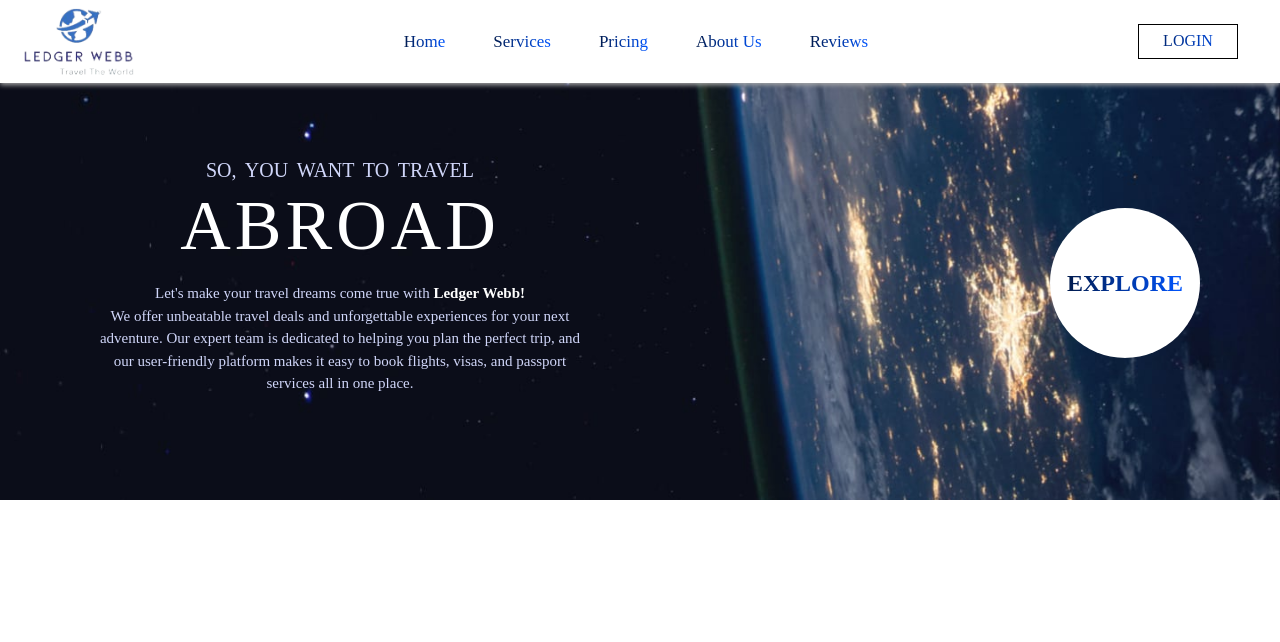
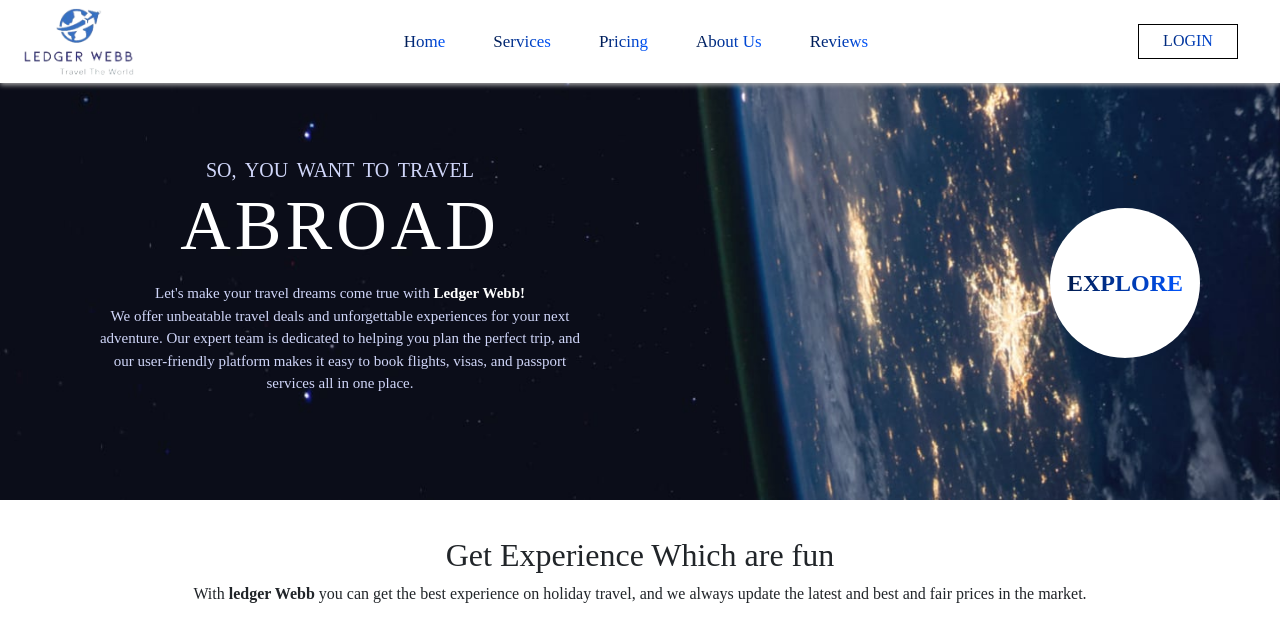
Before and after one commit to Fajarudheen-PA/ledgerWeb-travels-React, a React (Create React App) app: page / in a window 1280 px wide. Shown: the top 642 px of the page. Built offline with nearby package versions, Linux system fonts and the light colour scheme.

Commit message:
updated Overview module

```diff
--- a/src/components/Overview/Overview.css
+++ b/src/components/Overview/Overview.css
@@ -7,4 +7,12 @@
   flex-wrap: wrap;
   align-items: center;
   justify-content: center;
+  padding: 4px 0;
+}
+.overview__left {
+  text-align: center;
+  width: 100%;
+}
+.overview__right {
+  text-align: center;
 }/*# sourceMappingURL=Overview.css.map */
--- a/src/components/Overview/Overview.js
+++ b/src/components/Overview/Overview.js
@@ -1,11 +1,18 @@
-import React from 'react'
+import React from 'react';
+import './Overview.scss'
 
 function Overview() {
   return (
     <div className='overview'>
         <div className="content-wrapper">
             <div className="overview__wrap">
+                <div className="overview__left">
+                  <h2>Get Experience Which are fun</h2>
+                  <p>With <strong>ledger Webb</strong> you can get the best experience on holiday travel, and we always update the latest and best and fair prices in the market. </p>
+                </div>
+                <div className="overview__right">
 
+                </div>
             </div>
         </div>
     </div>
--- a/src/components/Overview/Overview.scss
+++ b/src/components/Overview/Overview.scss
@@ -9,5 +9,13 @@
         flex-wrap: wrap;
         align-items: center;
         justify-content: center;
+        padding: $spacer-1 0;
+    }
+    &__left{
+        text-align: center;
+        width: 100%;
+    }
+    &__right{
+        text-align: center;
     }
 }
```
Also changed, not shown: 1 other file (tests, documents, lock files or other folders).
